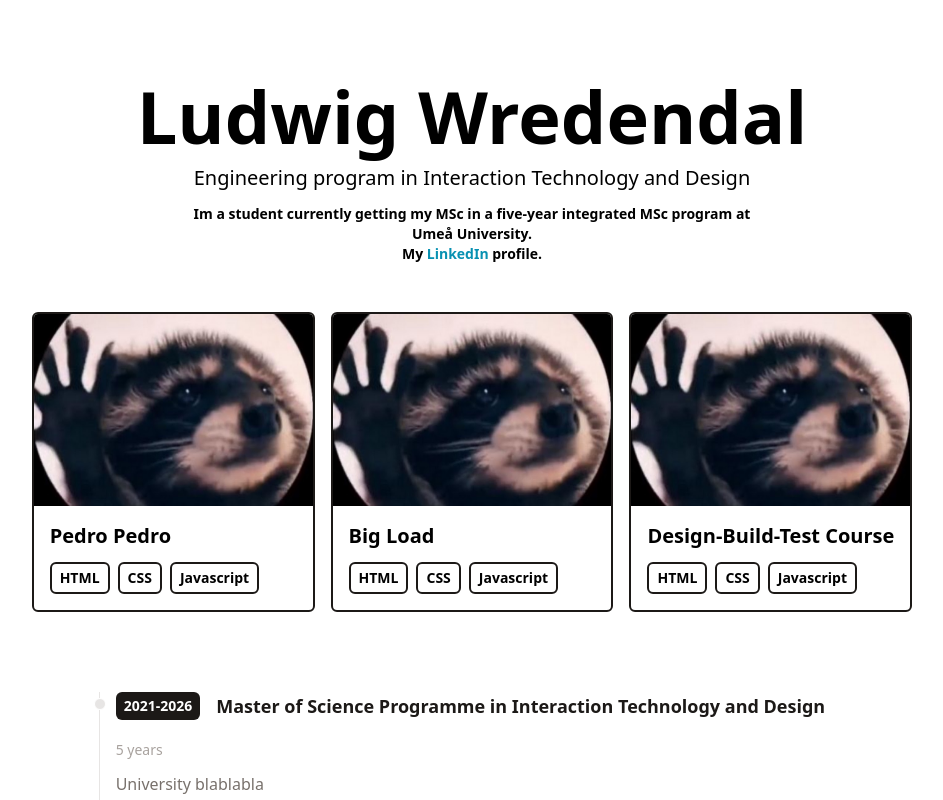
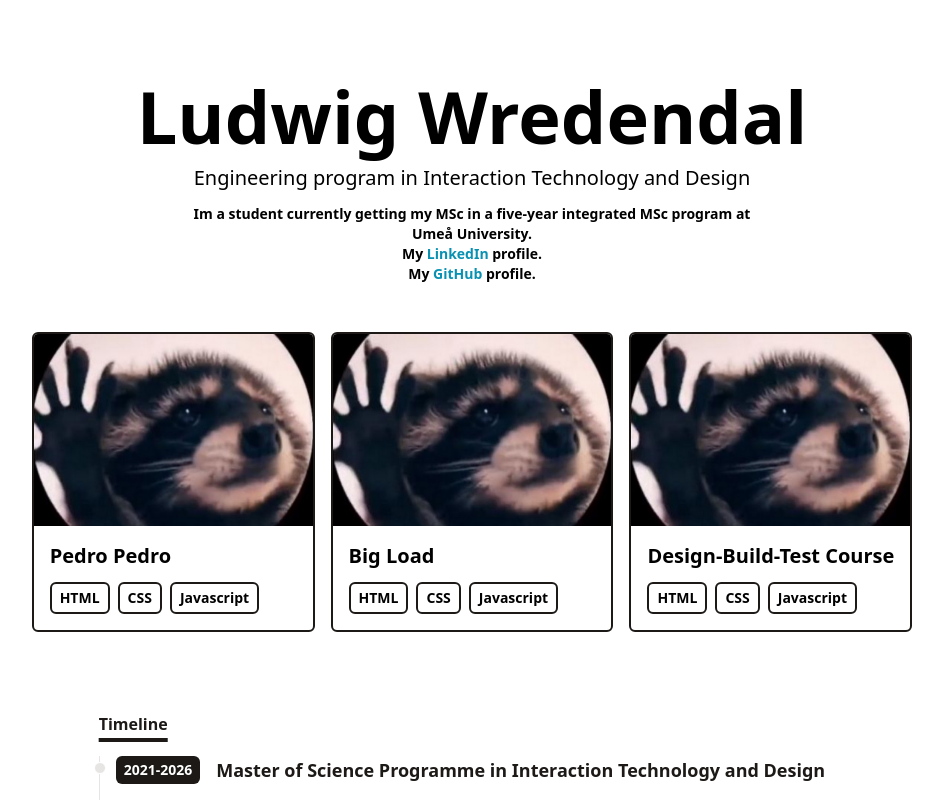
Before and after one commit to Ludwig-Wredendal/Portfolio, a React (Vite) app in the folder portfolio-lw/: page / in a window 1280 px wide. Shown: the top 800 px of the page, without its empty margins (168-1111 px from the left). Built offline with nearby package versions, Linux system fonts and the light colour scheme.

Commit message:
Added(git link, timeline title and contact title)

```diff
--- a/portfolio-lw/src/App.jsx
+++ b/portfolio-lw/src/App.jsx
@@ -1,4 +1,4 @@
-import React from 'react'
+import React, {useEffect, useState} from 'react'
 import Intro from './components/Intro';
 import Portfolio from './components/Portfolio';
 import Timeline from './components/Timeline';
--- a/portfolio-lw/src/components/Contact.jsx
+++ b/portfolio-lw/src/components/Contact.jsx
@@ -1,4 +1,5 @@
 import React from 'react';
+import Title from './Title';
 
 function Contact () {
     return (
@@ -9,6 +10,7 @@ function Contact () {
                 method="POST"
                 className='flex flex-col w-full md:w-7/12'
                 >
+                    <Title>Contact</Title>
                     <input
                         type="text"
                         name="name"
--- a/portfolio-lw/src/components/Intro.jsx
+++ b/portfolio-lw/src/components/Intro.jsx
@@ -24,6 +24,19 @@ function Intro () {
                 LinkedIn
             </a>{' '}
             profile.
+            <br/>
+            My {' '}
+            <a
+                href="https://github.com/Ludwig-Wredendal" // viktigt med hela adressen annars knasar det sig.
+                target="_blank" // detta tar dig till ett nytt fönster.
+                className="text-cyan-600 hover:underline
+                underline-offset-2 decoration-2
+                decoration-red-600"
+                rel="noreferrer noopener"
+            >
+                GitHub
+            </a>{' '}
+            profile.
             </p>
         </div>
     )
--- a/portfolio-lw/src/components/Timeline.jsx
+++ b/portfolio-lw/src/components/Timeline.jsx
@@ -1,12 +1,14 @@
 import React from 'react';
 import timeline from '../data/timeline.js';
 import TimelineItem from './TimelineItem';
+import Title from './Title';
 
 function Timeline () {
     return (
         <div className='flex flex-col md:flex-row
         justify-center my-20'>
             <div className='w-full md:w-7/12'>
+                <Title>Timeline</Title>
                 {timeline.map(item => (
                     <TimelineItem
                     year={item.year}
--- /dev/null
+++ b/portfolio-lw/src/components/Title.jsx
@@ -0,0 +1,16 @@
+import React from 'react';
+
+function Title ( {children, id}) {
+    return (
+       <h1
+        id={id && id}
+        className='text-2x1 font-bold underline
+        underline-offset-8 decoration-4 mb-5
+        text-stone-900'
+        >
+            {children}
+        </h1>
+    )
+}
+
+export default Title;
```
